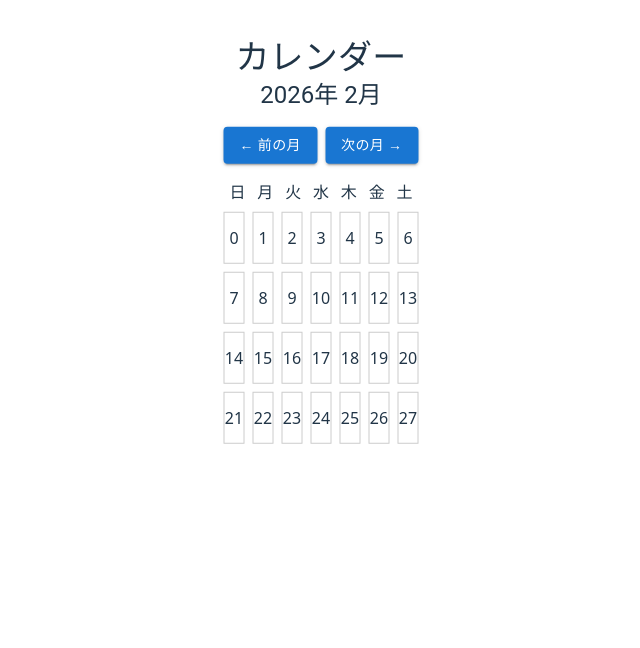
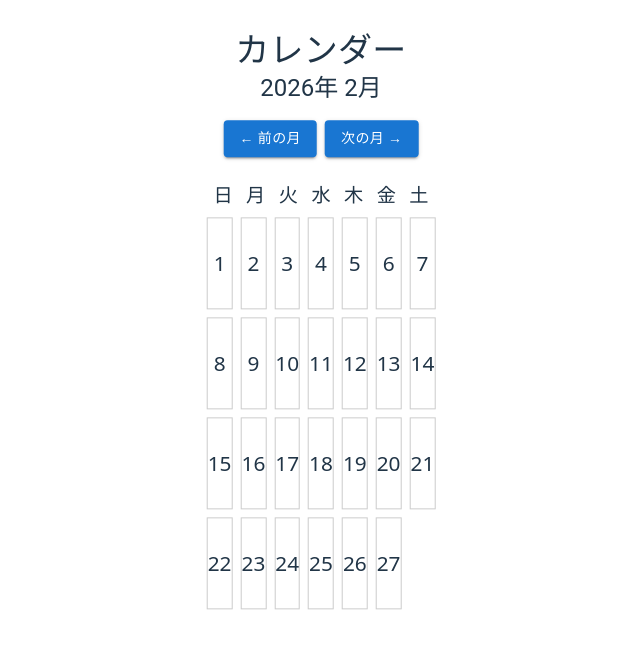
Before and after one commit to moriri-morimori/Calendar, a React (Vite) app: page / in a window 1280 px wide. Shown: the top 648 px of the page, without its empty margins (319-959 px from the left). Built offline with nearby package versions, Linux system fonts and the light colour scheme.

Commit message:
fix: calendar

```diff
--- a/src/App.tsx
+++ b/src/App.tsx
@@ -7,7 +7,7 @@ export default function App() {
       p: 3,
       textAlign: "center",
       position: "absolute",
-      top: "30%",
+      top: "40%",
       left: "50%",
       transform: "translate(-50%, -50%)"
       }}>
--- a/src/components/Calendar.tsx
+++ b/src/components/Calendar.tsx
@@ -26,9 +26,10 @@ export const Calendar = () => {
         sx={{
           display: "grid",
           gridTemplateColumns: "repeat(7, 1fr)",
-          mt: 2,
+          mt: 3,
           textAlign: "center",
           fontWeight: "bold",
+          fontSize: "1.2rem"
         }}
       >
         {weekDays.map((day) => (
@@ -50,7 +51,8 @@ export const Calendar = () => {
             key={index}
             sx={{
               border: "1px solid #ccc",
-              height: 50,
+              height: 90,
+              fontSize: "1.3rem",
               display: "flex",
               alignItems: "center",
               justifyContent: "center",
--- a/src/hooks/useCalendar.ts
+++ b/src/hooks/useCalendar.ts
@@ -16,13 +16,13 @@ export const useCalendar = () => {
     setCurrentDate(new Date(year, month + 1, 1));
   };
 
-  const days :(null | number)[] =[]; // = const days: Array<number | null> = [];
+  const days :(null | number)[] =[]; // = const days: Array<number | null> = [];(nullかnumberしか入れられないという指定)
 
   for (let i = 0; i < firstDay; i++) { //getDay()は曜日を数字として取り出す 日曜＝０、月曜＝１、...
     days.push(null);
   }
 
-  for (let i = 0; i < lastDate; i++) {
+  for (let i = 1; i < lastDate; i++) {
     days.push(i);
   }
 
```
